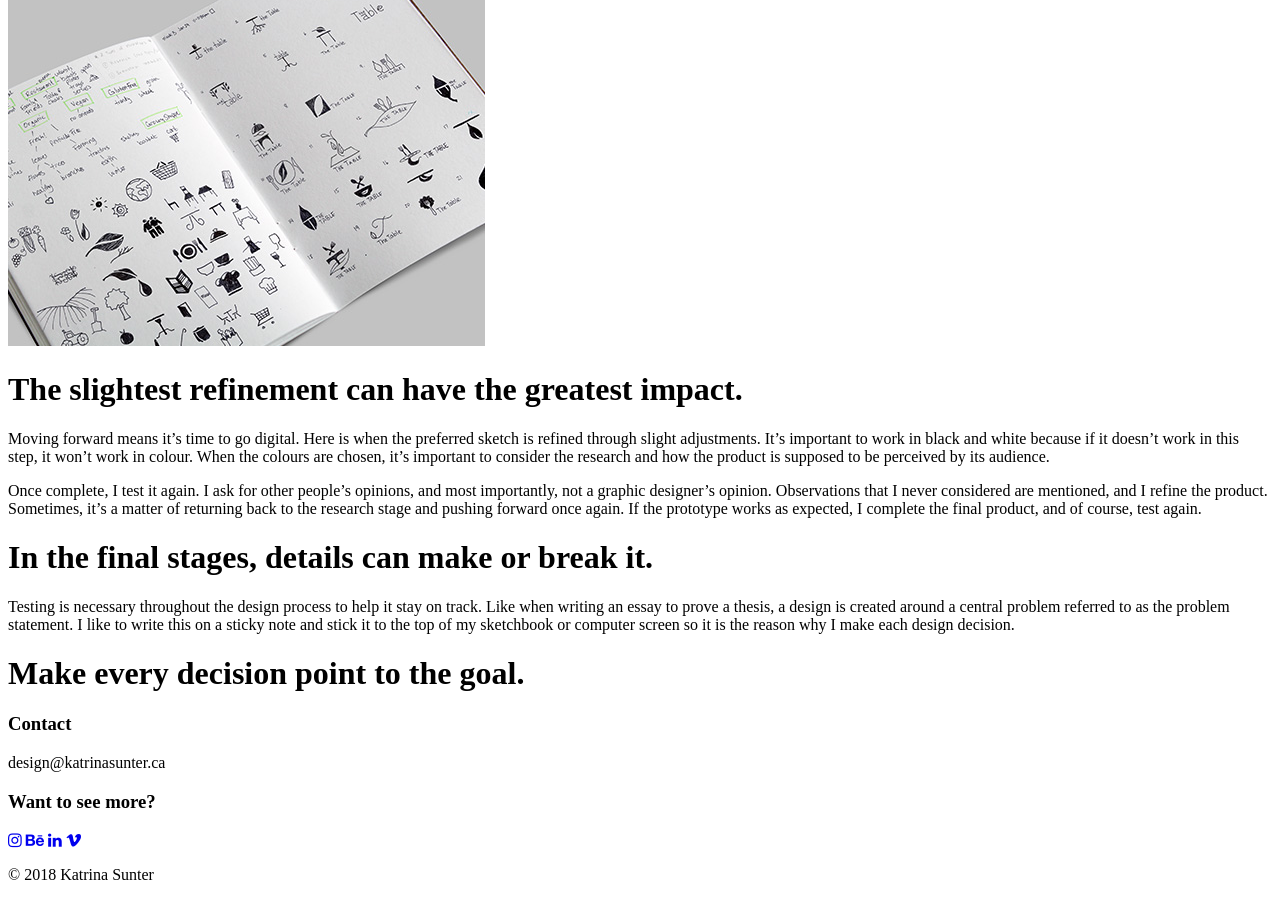
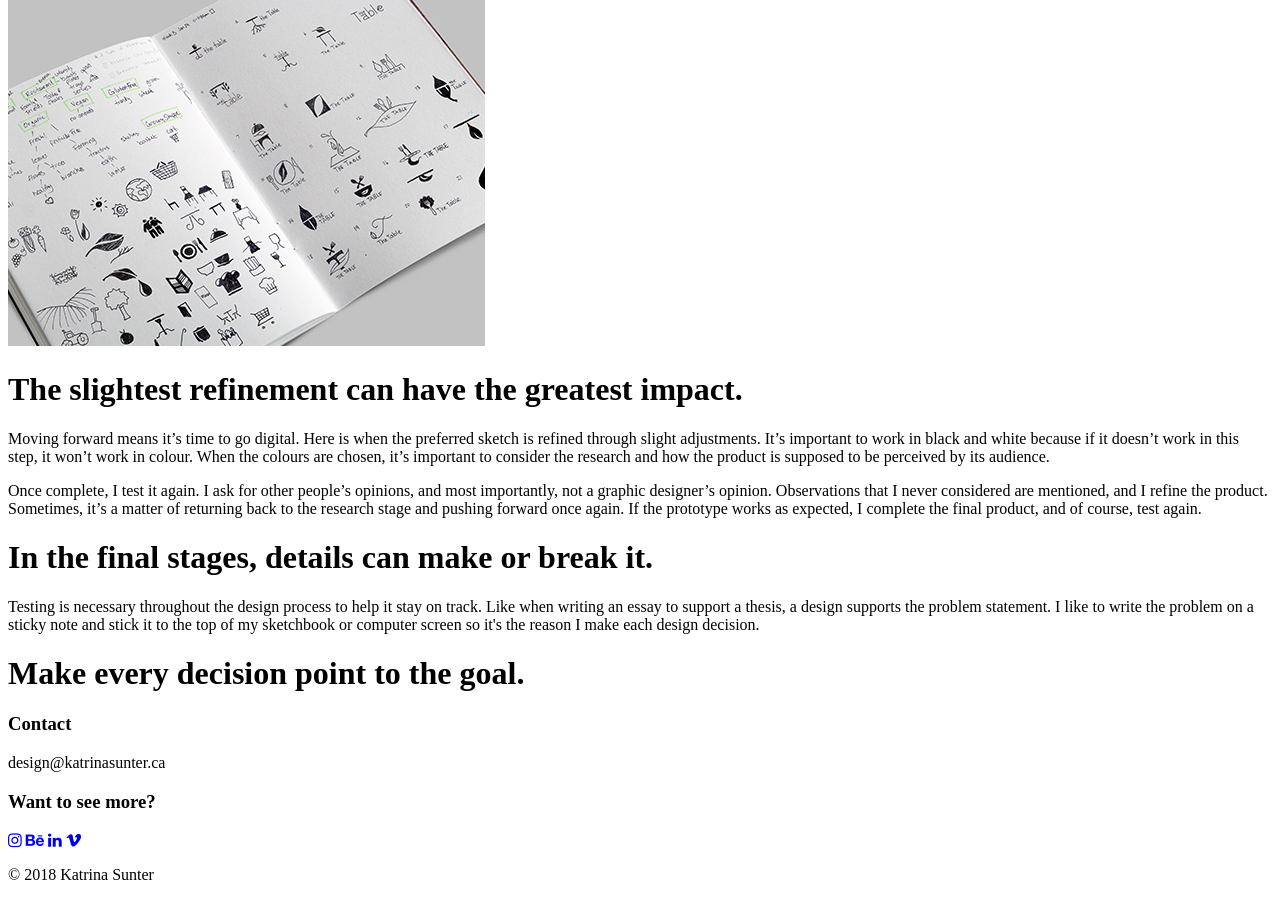
Before and after one commit to kattysun8/katrinasunter.ca, a Jekyll site: the page built from strategy.html, in a window 1280 px wide and 900 px high, scrolled down 1438 px. Built offline with Jekyll 4.4.1, drawn with Linux system fonts in a browser that asks for light colours; some web fonts are replaced.

```diff
--- a/about.html
+++ b/about.html
@@ -23,7 +23,7 @@
           ready to put my all into, accept every challenge as an opportunity and every failure as a chance to learn.</p>
         <p class="milli push-1-2">So why do I design? I could say things like how want to impact the minds around me, show
           useful and unexpected solutions to a variety of problems, and how I want to inspire everyone…and this is true.
-          But, for the most part, I do this because it makes me happy! I honeslty love what I do because I do what I love.</p>
+          But, for the most part, I do this because it makes me happy! I honestly love what I do because I do what I love.</p>
       </div>
     </div>
   </div>
--- a/strategy.html
+++ b/strategy.html
@@ -106,9 +106,9 @@
     <div class="unit xs-1 s-1 m-1-2 l-1-2 xl-1-2 unit-push-m-1-2">
       <div class="max-length gutter pad-t-1-2 pad-b-1-2">
         <p class="milli push-0">Testing is necessary throughout the design process to help it stay on track.
-          Like when writing an essay to prove a thesis, a design is created around a central problem
-          referred to as the problem statement. I like to write this on a sticky note and stick it to
-          the top of my sketchbook or computer screen so it is the reason why I make each design decision.  </p>
+          Like when writing an essay to support a thesis, a design supports the problem statement. I like to
+          write the problem on a sticky note and stick it to the top of my sketchbook or computer screen so it's the
+          reason I make each design decision.  </p>
       </div>
     </div>
     <div class="unit xs-1 s-1 m-1-2 l-1-2 xl-1-2 unit-pull-m-1-2">
```
